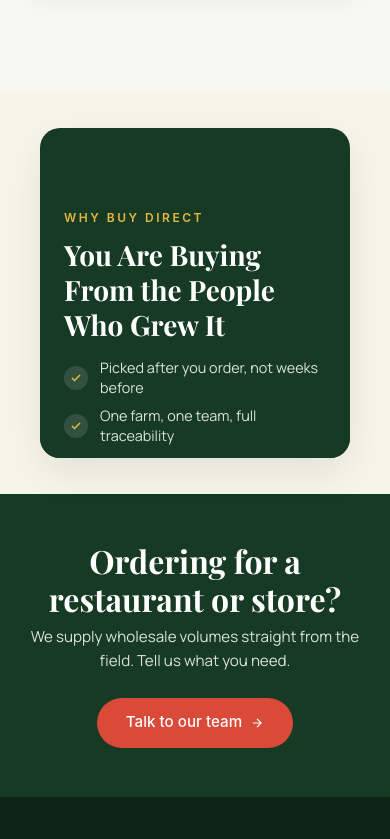
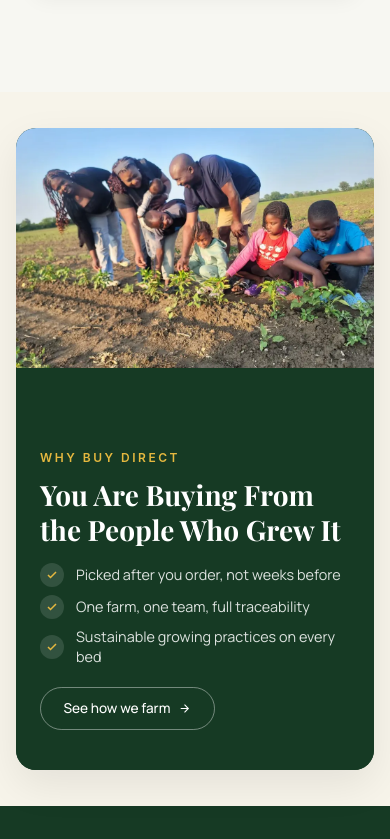
Before and after one commit to ojeniyigbenga166-glitch/Resolve-Farm, a website built with Vite: page pages/shop.html in a window 390 px wide. Shown: the part 6380-7219 px from the top of the page. Built offline with nearby package versions, Linux system fonts and the light colour scheme; a web font is replaced by a local one.

Commit message:
style: fix fixed-height quality container crushing content on mobile/tablet viewports

```diff
--- a/css/responsive.css
+++ b/css/responsive.css
@@ -26,6 +26,14 @@
   .testimonials-container {
     grid-template-columns: 1fr;
     gap: 2.5rem;
+  }
+
+  .quality-container {
+    height: auto;
+  }
+
+  .quality-image-wrap {
+    height: 280px;
   }
 
   .produce-container {
@@ -128,6 +136,12 @@
 
   .quality-container {
     grid-template-columns: 1fr;
+    height: auto;
+    width: calc(100% - 2rem);
+  }
+
+  .quality-image-wrap {
+    height: 240px;
   }
 
   .quality-content {
```
